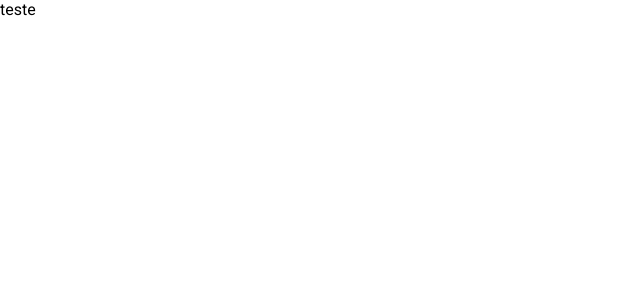
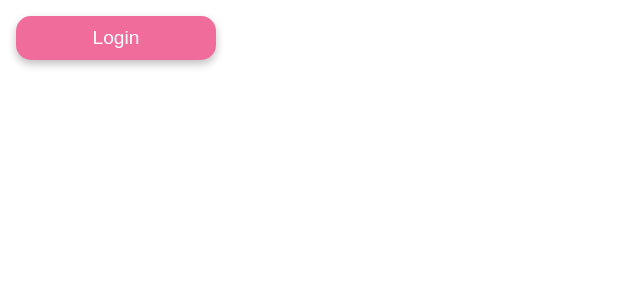
Before and after one commit to jucielly/notinhas, a React (Create React App) app: page / in a window 1280 px wide. Shown: the top 300 px of the page, without its empty margins (0-640 px from the left). Built offline with nearby package versions, Linux system fonts and the light colour scheme.

Commit message:
feat: button component created

```diff
--- /dev/null
+++ b/src/components/atoms/Button/index.js
@@ -0,0 +1,26 @@
+import styled from 'styled-components';
+import { darken } from 'polished';
+
+const Button = styled.button`
+  background-color: ${(props) => props.theme.colors[props.color]};
+  color: ${(props) => props.theme.colors.defaultWhite};
+  border: none;
+  padding: 0.7rem;
+  width: 200px;
+  margin: 1rem;
+  border-radius: 15px;
+  font-size: ${(props) => props.theme.fonts.fontSizes.M};
+  box-shadow: 0px 4px 9px 0px rgba(0, 0, 0, 0.25);
+  transition: 0.4s;
+
+  &:hover {
+    background-color: ${(props) =>
+      darken(0.1, props.theme.colors[props.color])};
+  }
+`;
+
+Button.defaultProps = {
+  color: 'secondary',
+};
+
+export default Button;
--- a/src/components/pages/TestPage/index.js
+++ b/src/components/pages/TestPage/index.js
@@ -1,5 +1,10 @@
 import React from 'react';
+import Button from '../../atoms/Button';
 
-const TestPage = () => <div>teste</div>;
+const TestPage = () => (
+  <>
+    <Button>Login</Button>
+  </>
+);
 
 export default TestPage;
```
Also changed, not shown: .eslintrc.js.
